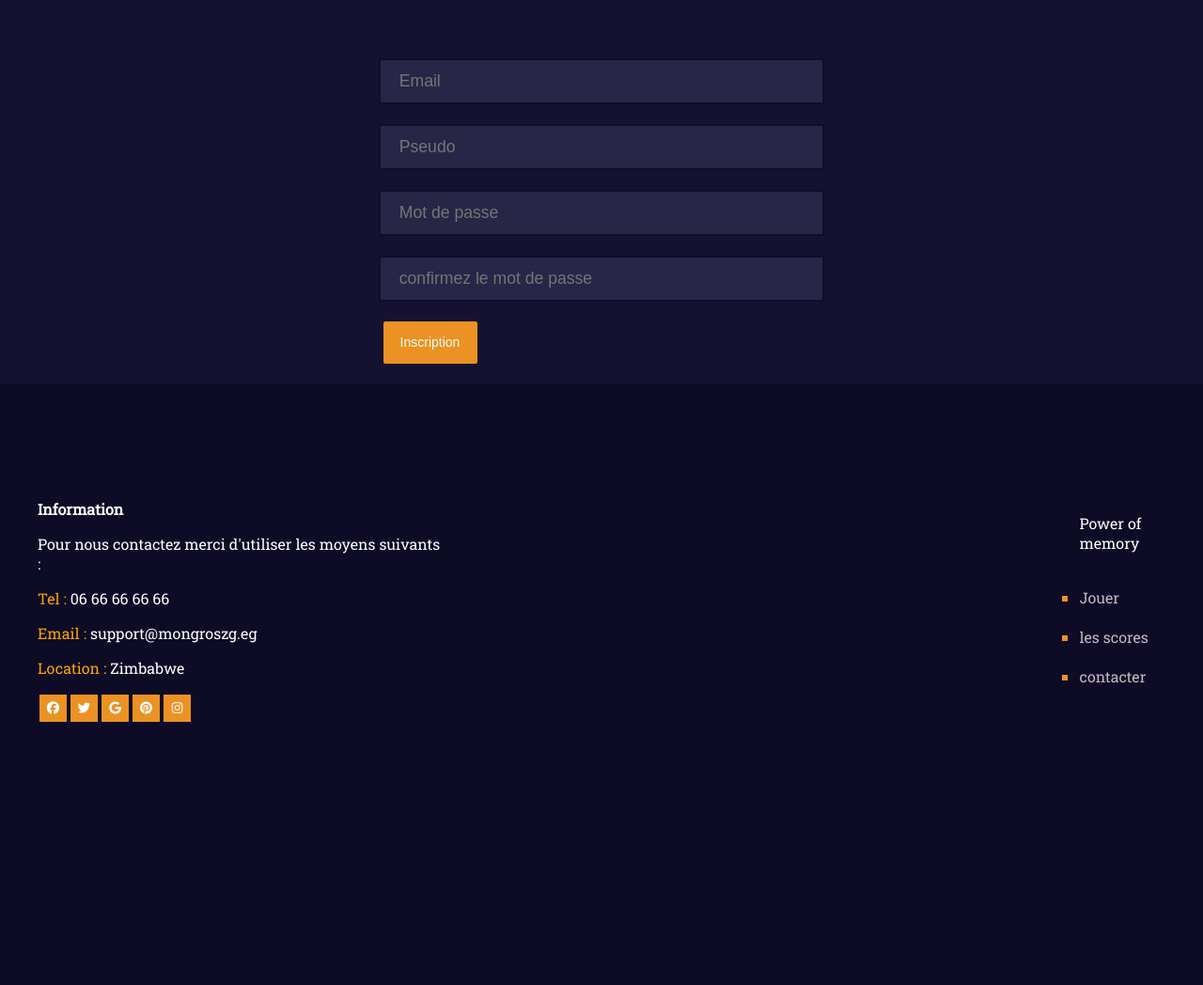
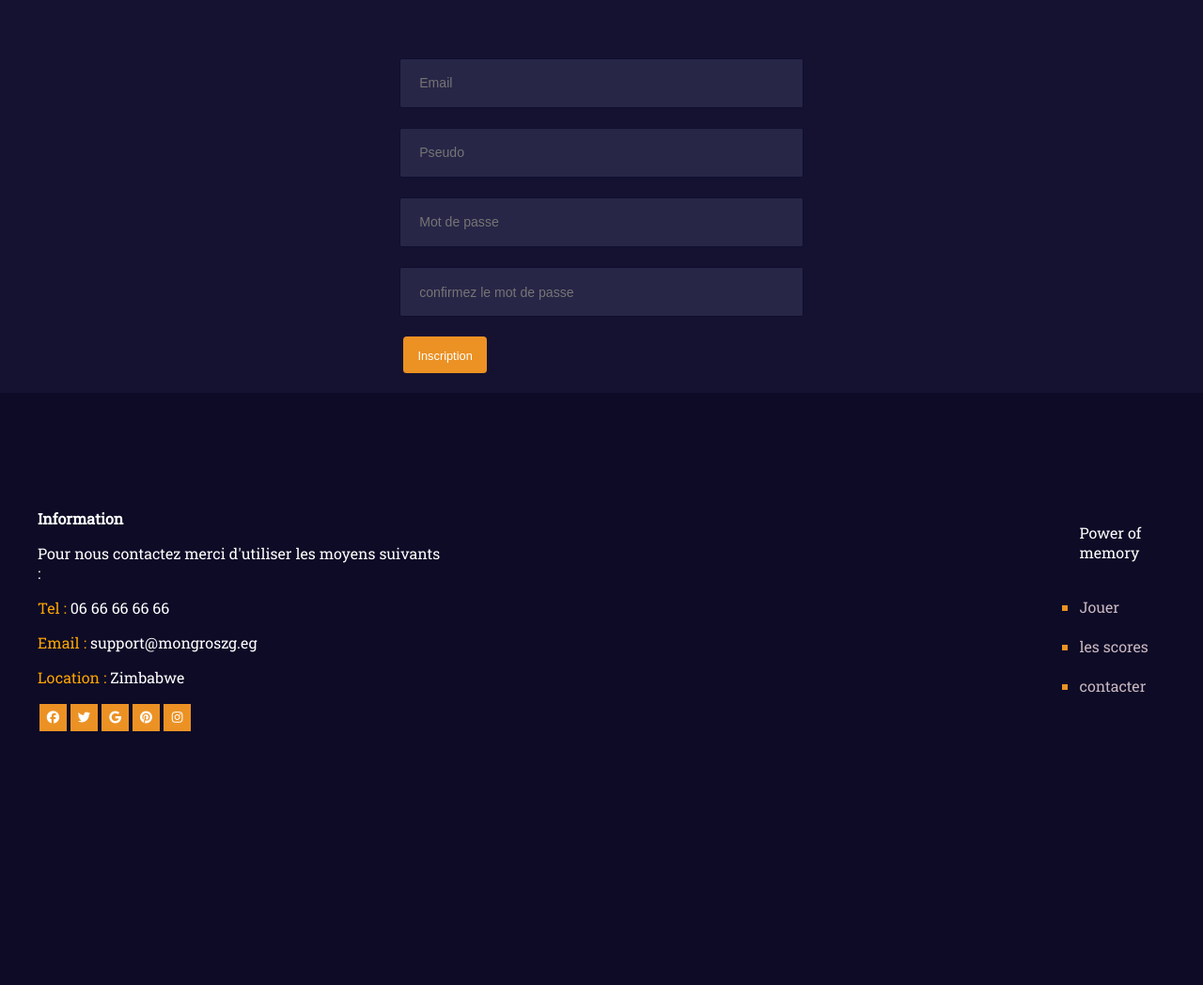
Before and after one commit to BaptisteCMY/memories, a PHP site: page /inscription.html in a window 1280 px wide. Shown: the part 408-1456 px from the top of the page at 94% size. Before the commit the page ends 1176 px from the top, so only its background shows below. Run offline with PHP 8.4, Linux system fonts and the light colour scheme; some libraries are stand-ins or nearby versions.

Commit message:
retrospective

```diff
--- a/assets/css/main_score.css
+++ b/assets/css/main_score.css
@@ -15,7 +15,7 @@ body{
     top: 0;
     left: 0;
     background-color: rgba(255, 255, 255, 0.7); /* Fond transparent */
-    padding: 0 5px;
+    padding: 5px;
 }
 
 .input-container input {
@@ -29,15 +29,15 @@ background-color:#ec912385;
 
 
 .button_validation_inscription {
-    margin-right: 350px; /* Décalage de 20 pixels vers la gauche */
-    padding: 10%;
-    width: 2px;
-    height: 45px;
+    margin-right: 35vw; /* Décalage de 20 pixels vers la gauche */
+    padding: 10vw;
+    width: 5vw;
+    height: 2vw;
     border: none;
     color: #ffffff;
     background-color: #ec9123;
-    border-radius: 2px;
-    font-size: 14px;
+    border-radius: 0.3vw;
+    font-size: 1vw;
 }
 
 
@@ -48,11 +48,11 @@ background-color:#ec912385;
 }
 
 input {
-    width: 200px;
-    padding: 10px;
-    border: 2px solid #0f0e30;
-    border-radius: 0.5px;
-    font-size: 16px;
+    width: 200vw;
+    padding: 1vw;
+    border: 1px solid #0f0e30;
+    border-radius: 0.2vw;
+    font-size: 16vw;
     outline: none;
     transition: border-color 0.2s;
     background-color: #272647;
@@ -72,10 +72,10 @@ h1 {
 }
 
 .button_validation_inscription {
-    margin-right: 365px; /* Décalage de 20 pixels vers la gauche */
-    padding: 10px;
-    width: 100px;
-    height: 45px;
+    margin-right: 26vw; /* Décalage de 20 pixels vers la gauche */
+    padding: 1vw;
+    width: 7vw;
+    height: 3vw;
 
 }
 
--- a/connexion.html
+++ b/connexion.html
@@ -38,12 +38,12 @@
 
       <div class="input-container"></div>
       <center><label for="email"></label>
-          <input type="email" id="email" name="email" placeholder="  Email" style="height: 25px; width: 450px; font-size: 1.1em; " required> </center>
+          <input type="email" id="email" name="email" placeholder="  Email" style="height: 2vw; width: 31.5vw; font-size: 1.1vw; " required> </center>
       </br>
 
       <center>
           <label for="mdp"></label>
-          <input type="password" name="passe" id="mdp" placeholder="  Mot de passe" style="height: 25px; width: 450px; font-size: 1.1em; "/></center>
+          <input type="password" name="passe" id="mdp" placeholder="  Mot de passe" style="height: 2vw; width: 31.5vw; font-size: 1.1vw; "/></center>
 
 
       </br>
--- a/inscription.html
+++ b/inscription.html
@@ -45,20 +45,20 @@
     <form action="traitement.php" method="post">
 <div class="input-container"></div>
 <center><label for="email"></label>
-    <input type="email" id="email" name="email" placeholder="  Email" style="height: 25px; width: 450px; font-size: 1.1em; " required> </center>
+    <input type="email" id="email" name="email" placeholder="  Email" style="height: 2vw; width: 31.5vw; font-size: 1.1vw; " required> </center>
 </br>
 
 <center><label for="pseudo"></label>
-    <input type="text" name="pseudo" id="pseudo" placeholder="  Pseudo" style="height: 25px; width: 450px; font-size: 1.1em; " />
+    <input type="text" name="pseudo" id="pseudo" placeholder="  Pseudo" style="height: 2vw; width: 31.5vw; font-size: 1.1vw; " />
 </br></br>
 
     <label for="mdp"></label>
-    <input type="password" name="passe" id="mdp" placeholder="  Mot de passe" style="height: 25px; width: 450px; font-size: 1.1em; "/></center>
+    <input type="password" name="passe" id="mdp" placeholder="  Mot de passe" style="height: 2vw; width: 31.5vw; font-size: 1.1vw; "/></center>
 
 
 </br>
     <center><label for="comfirm_mdp"></label>
-        <input type="password" id="comfirm_mdp" name="comfirm_mdp" placeholder="  confirmez le mot de passe" style="height: 25px; width: 450px; font-size: 1.1em; " required></center>
+        <input type="password" id="comfirm_mdp" name="comfirm_mdp" placeholder="  confirmez le mot de passe" style="height: 2vw; width: 31.5vw; font-size: 1.1vw; " required></center>
 
           </br>
 
```
Also changed, not shown: assets/css/headerindex.css (+0 -16 lines).
